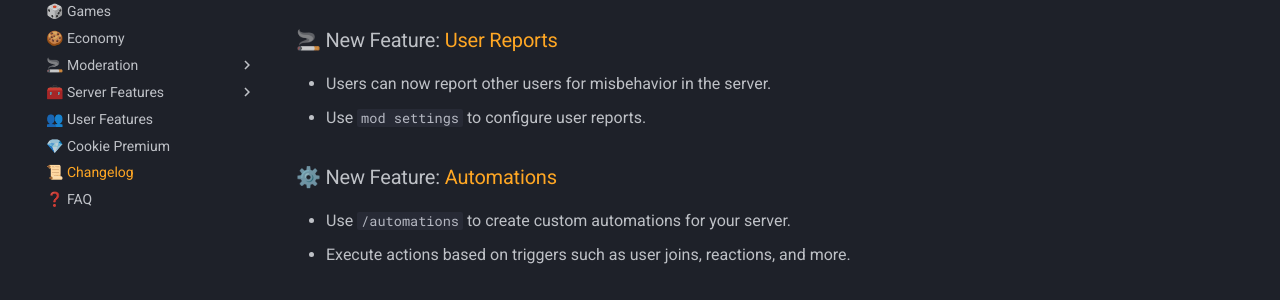
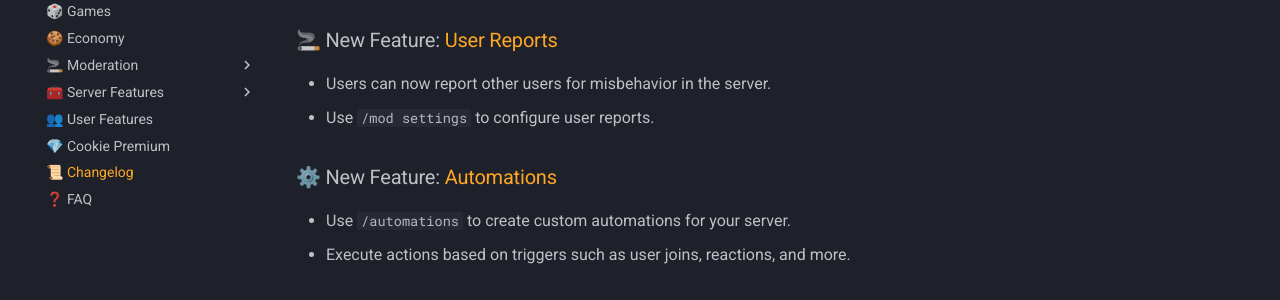
Before and after one commit to CookieAppTeam/docs, an MkDocs documentation site: the page built from docs/changelog.md, in a window 1280 px wide and 900 px high, scrolled down 431 px. Shown: the part 151-451 px from the top of the window. Built offline with MkDocs 1.6.1 and Material for MkDocs 9.7.7, drawn with Linux system fonts in a browser that asks for light colours.

Commit message:
Add missing slash

```diff
--- a/docs/changelog.md
+++ b/docs/changelog.md
@@ -21,7 +21,7 @@ Here you can find new features and improvements in each version of Cookie.
 
 ### 🚬 New Feature: [User Reports](mod/reports.md)
 - Users can now report other users for misbehavior in the server.
-- Use `mod settings` to configure user reports.
+- Use `/mod settings` to configure user reports.
 
 ### ⚙️ New Feature: [Automations](features/automations.md)
 - Use `/automations` to create custom automations for your server.
```
